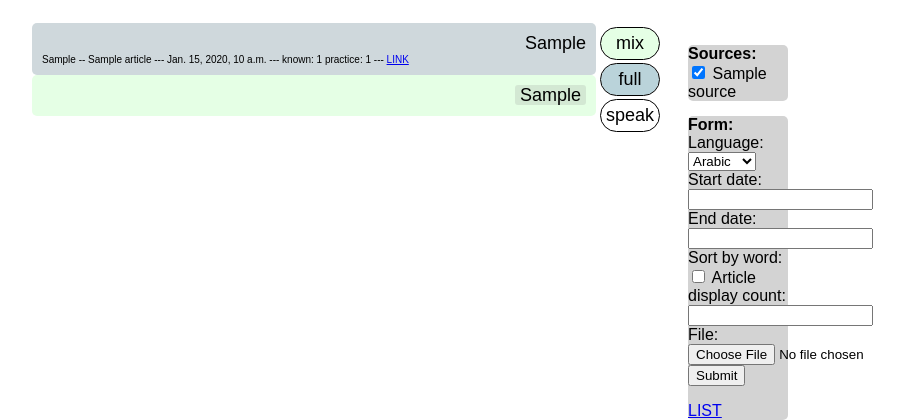
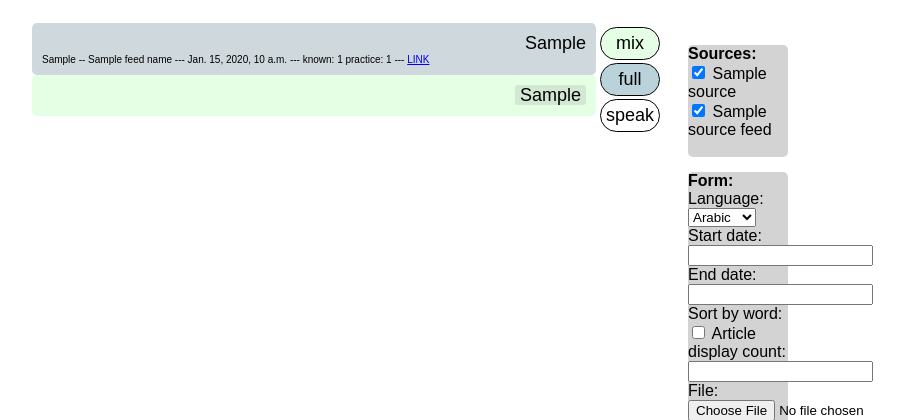
Before and after one commit to guylifshitz/nll-django, a Django app: template articles/templates/articles.html in a window 1280 px wide. Shown: the top 420 px of the page, without its empty margins (292-1196 px from the left). Run offline with Django 3.2, Linux system fonts and the light colour scheme; tables that the repository leaves empty hold one stand-in row (values such as "Sample post"); the template is opened without the code that fills it: values that come from a table or form of the project are taken from there, most other values are stand-ins (such as "Sample title", 1, 10 or a date in 2020).

Commit message:
Handle list of feed names

```diff
--- a/articles/models.py
+++ b/articles/models.py
@@ -4,7 +4,7 @@ class Rss_feeds(Document):
     meta = {"strict": False}
 
     source = fields.StringField()
-    feed_name = fields.StringField()
+    feed_name = fields.ListField()
 
     language = fields.StringField()
     published_datetime = fields.DateField()
--- a/articles/templates/articles.html
+++ b/articles/templates/articles.html
@@ -13,7 +13,7 @@
     <div class="articles">
         {% for article in articles %}
         <div class="article" style="width: 100%; display: table;" feed_source="{{article.feed_source}}"
-            feed_name="{{article.feed_name}}">
+            feed_name="{% for feed_name in article.feed_names %}{{feed_name}} {%endfor %}">
             <div style="width: 90%; display: table-cell;">
                 <div class="title" text="{{article.title}}">
                     {% for word in article.words %}
@@ -24,7 +24,7 @@
                     <div class="article_metadata">
                         {{article.feed_source}}
                         --
-                        {{article.feed_name}}
+                        {% for feed_name in article.feed_names %}{{feed_name}} {%endfor %}
                         ---
                         {{article.published_datetime}}
                         ---
@@ -38,7 +38,8 @@
                 <div class="title_mix">
                     {% for word in article.words %}
                     {% if word.lemma_known or word.lemma_practice or word.lemma_seen or word.is_proper_noun %}
-                    <div dir="rtl" class="word word_mix word_foreign word_foreign_{{word.lemma_known_status}} {% if word.is_proper_noun %}is_proper_noun{% endif %}"
+                    <div dir="rtl"
+                        class="word word_mix word_foreign word_foreign_{{word.lemma_known_status}} {% if word.is_proper_noun %}is_proper_noun{% endif %}"
                         id="word_{{forloop.counter}}" original_txt="{{word.word_foreign}}">{{word.word_foreign}}</div>
                     {% else %}
                     <div class="word word_mix word_native" id="word_{{forloop.counter}}"
@@ -46,7 +47,7 @@
                         {{word.flexion_translation}}</div>
                     {% endif %}
 
-                        <div class="word_tooltip" id="word_tooltip_{{forloop.counter}}">
+                    <div class="word_tooltip" id="word_tooltip_{{forloop.counter}}">
                         <div class="mix_tooltip_1">
                             <div class="section_flexion">{{word.word_foreign}}</div>
                             <div class="section_lemma">
@@ -84,13 +85,22 @@
         <div class="articles_right_panel">
             <div class="article_source_checkboxes right_panel_section">
                 <b>Sources:</b><br>
-                {% for source in article_sources %}
+                {% for source, source_feeds in article_sources.items %}
                 <input type="checkbox" id="source_{{source}}" name="source_{{source}}" source="{{source}}" checked
                     onclick="clicked_source(this)">
                 <label for=" source_{{source}}">{{source}}</label>
                 <br>
+
+                {% for feed_name in source_feeds %}
+                <input type="checkbox" id="feed_name_{{feed_name}}" name="feed_{{feed_name}}" feed_name="{{feed_name}}"
+                    checked onclick="clicked_feed_name(this)">
+                <label for=" feed_name_{{feed_name}}">{{feed_name}}</label>
+                <br>
+                {% endfor %}
+                <br>
                 {% endfor %}
             </div>
+
 
             <div class="articles-form right_panel_section">
                 <b>Form:</b>
--- a/static/js/articles/logic.js
+++ b/static/js/articles/logic.js
@@ -1,3 +1,14 @@
+function position_tooltips() {
+  var tooltips = $(".word_tooltip");
+  $.each(tooltips, function (index, tooltip) {
+    var box = tooltip.previousElementSibling.getBoundingClientRect();
+    tooltip.style.position = "absolute";
+    tooltip.style.top = box.top + 20 + window.scrollY + "px";
+    tooltip.style.left = box.left + (box.right - box.left) / 2 - 50 + "px";
+  });
+}
+
+
 $(document).ready(function () {
   function show_full_translation(event) {
     $(event.target).parent().parent().find(".title_translation").toggle();
@@ -12,11 +23,11 @@ $(document).ready(function () {
 
     // Search for the word's beginning and end.
     var left = str.slice(0, pos + 1).search(/\S+$/),
-        right = str.slice(pos).search(/\s/);
+      right = str.slice(pos).search(/\s/);
 
     // The last word in the string is a special case.
     if (right < 0) {
-        return str.slice(left);
+      return str.slice(left);
     }
     // Return the word, using the located bounds to extract it from the string.
     return str.slice(left, right + pos);
@@ -33,12 +44,14 @@ $(document).ready(function () {
   }
 
   function speak_title(speakElement) {
-
     bigstring = "";
-    speakElement.find(".title").find(".word").each(function(index, item){
-      console.log(item);
-      bigstring += $(item).text() + " ";
-    })
+    speakElement
+      .find(".title")
+      .find(".word")
+      .each(function (index, item) {
+        console.log(item);
+        bigstring += $(item).text() + " ";
+      });
 
     var msg = new SpeechSynthesisUtterance();
     msg.text = bigstring;
@@ -47,21 +60,19 @@ $(document).ready(function () {
     window.speechSynthesis.cancel();
     window.speechSynthesis.speak(msg);
 
-    msg.onboundary = function(event){
-
+    msg.onboundary = function (event) {
       console.log(event.charIndex);
       console.log(getWordAt(bigstring, event.charIndex));
 
       word_idx = getWordIndexAtCharIndex(bigstring, event.charIndex);
-      idOfChild = "word_"+(word_idx);
-      speakElement.find("#"+idOfChild).css( "color", "white");
-    }
+      idOfChild = "word_" + word_idx;
+      speakElement.find("#" + idOfChild).css("color", "white");
+    };
 
-    msg.onend = function(event) {
-      $('.word').css("color" , "black");
+    msg.onend = function (event) {
+      $(".word").css("color", "black");
       console.log("DONE");
-    }
-
+    };
   }
 
   function speak(text) {
@@ -73,9 +84,8 @@ $(document).ready(function () {
     window.speechSynthesis.speak(msg);
   }
 
-
   function speak_title_helper(event) {
-    div =  $(event.target).parent().parent();
+    div = $(event.target).parent().parent();
     speak_title(div);
   }
 
@@ -89,15 +99,6 @@ $(document).ready(function () {
 
   $(".button_speak").on("click", speak_title_helper);
 
-  function position_tooltips() {
-    var tooltips = $(".word_tooltip");
-    $.each(tooltips, function (index, tooltip) {
-      var box = tooltip.previousElementSibling.getBoundingClientRect();
-      tooltip.style.position = "absolute";
-      tooltip.style.top = box.top + 20 + window.scrollY + "px";
-      tooltip.style.left = box.left + (box.right - box.left) / 2 - 50 + "px";
-    });
-  }
   position_tooltips();
   window.addEventListener("resize", position_tooltips, true);
 
@@ -128,4 +129,14 @@ function clicked_source(element) {
   $(".article")
     .filter('[feed_source="' + element.getAttribute("source") + '"]')
     .toggle(element.checked);
+
+    position_tooltips();
 }
+
+function clicked_feed_name(element) {
+  $(".article[feed_name*='" + element.getAttribute("feed_name") + "']").toggle(
+    element.checked
+  );
+
+  position_tooltips();
+}
```
Also changed, not shown: articles/views.py (+4 -3 lines).
